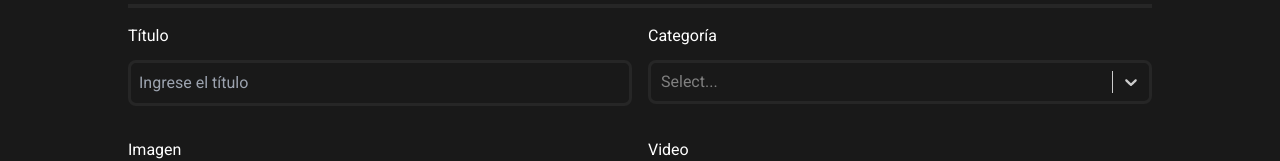
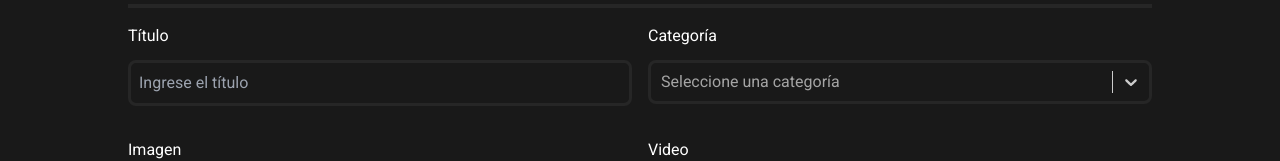
Before and after one commit to ruanovaAlan/AluraFlix, a React (Vite) app: page /nuevo-video in a window 1280 px wide. Shown: the part 333-494 px from the top of the page. Built offline with nearby package versions, Linux system fonts and the light colour scheme.

Commit message:
Add error handling to Form and styling

```diff
--- a/package.json
+++ b/package.json
@@ -10,6 +10,7 @@
     "preview": "vite preview"
   },
   "dependencies": {
+    "json-server": "^1.0.0-beta.1",
     "react": "^18.2.0",
     "react-dom": "^18.2.0",
     "react-router-dom": "^6.23.1",
--- a/src/components/Form.jsx
+++ b/src/components/Form.jsx
@@ -1,5 +1,6 @@
 import Select from 'react-select'
 import categorias from '../../db.json'
+import { useState } from 'react'
 
 const options = categorias.categorias.map(categoria => ({
   value: categoria.categoria,
@@ -7,65 +8,154 @@ const options = categorias.categorias.map(categoria => ({
 }))
 
 export default function Form() {
+  const [nuevoVideo, setNuevoVideo] = useState({
+    titulo: '',
+    descripcion: '',
+    imagen: '',
+    video: '',
+    categoria: ''
+  })
+
+  const [errores, setErrores] = useState({})
+
+  const INPUT_STYLES = (name) => {
+    return `border-[3px] focus:outline-none focus:border-current ${errores[name] ? 'border-[#E53935] hover:border-[#E53935] input-error' : 'border-[#262626] hover:border-[#ccc]'}  rounded-lg bg-transparent p-2 mt-3`
+  }
+
+  const SELECT_STYLES = {
+    control: (base) => ({
+      ...base,
+      backgroundColor: 'transparent',
+      borderRadius: '8px',
+      border: `3px solid ${errores.categoria ? '#E53935' : '#262626'} `,
+      boxShadow: 'none',
+      '&:hover': {
+        border: `3px solid ${errores.categoria ? '#E53935' : '#ccc'} `
+      },
+      height: '44px'
+    }),
+    menu: (base) => ({
+      ...base,
+      backgroundColor: '#262626'
+    }),
+    option: (base, { isFocused }) => ({
+      ...base,
+      backgroundColor: isFocused ? '#393535' : 'transparent',
+      color: 'white',
+      borderRadius: '8px'
+    }),
+    singleValue: (base) => ({
+      ...base,
+      color: 'white'
+    }),
+    placeholder: (base) => ({
+      ...base,
+      color: errores.categoria ? '#E53935' : '#A5A5A5'
+    })
+  }
+
+  const handleChange = (e) => {
+    const { name, value } = e.target
+    setNuevoVideo((prevData) => ({ ...prevData, [name]: value }))
+  }
+
+  const handleSelectChange = (selectedCategory) => {
+    setNuevoVideo({ ...nuevoVideo, categoria: selectedCategory.value })
+  }
+
+  const handleClear = (e) => {
+    e.preventDefault()
+    setNuevoVideo({
+      titulo: '',
+      descripcion: '',
+      imagen: '',
+      video: '',
+      categoria: ''
+    })
+  }
+
+  const handleSubmit = (e) => {
+    e.preventDefault()
+    const validationErrors = {}
+
+    Object.entries(nuevoVideo).forEach(([key, value]) => {
+      if (!value.trim()) {
+        validationErrors[key] = `El campo ${key} es obligatorio`
+      }
+    })
+    setErrores(validationErrors)
+
+    if (Object.keys(validationErrors).length === 0) {
+      console.log('Formulario enviado')
+      handleClear(e)
+    }
+  }
+
   return (
     <form action='' className='mt-8 w-[80%]  mx-auto'>
       <h3 className='text-xl font-bold border-y-4 border-[#262626] py-4'>Crear Tarjeta</h3>
 
       <div className='flex flex-col md:flex-row gap-4 w-full'>
         <div className='flex flex-col w-full md:w-[60%]'>
-          <label htmlFor='title' className='mt-4'>Título</label>
-          <input type='text' id='titulo' placeholder='Ingrese el título' className='w-full border-[3px] border-[#262626] hover:border-[#ccc] rounded-lg bg-transparent p-2 mt-3' />
+          <label htmlFor='titulo' className={`mt-4 ${errores.titulo ? 'text-[#E53935]' : 'text-white'}`}>Título</label>
+          <input
+            type='text' id='titulo' name='titulo' value={nuevoVideo.titulo} onChange={handleChange}
+            placeholder={errores.titulo ? errores.titulo : 'Ingrese el título'}
+            className={`w-full ${INPUT_STYLES('titulo')}`}
+          />
         </div>
         <div className='flex flex-col w-full md:w-[60%]'>
-          <label htmlFor='categoria' className='mt-4 '>Categoría</label>
+          <label htmlFor='categoria' className={`mt-4 ${errores.categoria ? 'text-[#E53935]' : 'text-white'}`}>Categoría</label>
           <Select
+            name='categoria'
+            value={options.find(option => option.value === nuevoVideo.categoria) || ''}
+            onChange={handleSelectChange}
+            placeholder={errores.categoria ? errores.categoria : 'Seleccione una categoría'}
             options={options} className='w-full mt-3'
-            styles={{
-              control: (base) => ({
-                ...base,
-                backgroundColor: 'transparent',
-                borderRadius: '8px',
-                border: '3px solid #262626',
-                boxShadow: 'none',
-                height: '44px'
-              }),
-              menu: (base) => ({
-                ...base,
-                backgroundColor: 'transparent'
-              }),
-              option: (base, { isFocused }) => ({
-                ...base,
-                backgroundColor: isFocused ? '#393535' : 'transparent',
-                color: 'white',
-                borderRadius: '8px'
-              })
-            }}
+            styles={SELECT_STYLES}
           />
         </div>
       </div>
 
       <div className='flex flex-col md:flex-row gap-4 w-full mt-4'>
         <div className='flex flex-col w-full md:w-[50%]'>
-          <label htmlFor='url' className='mt-4'>Imagen</label>
-          <input type='text' id='url' placeholder='Ingrese el enlace de la imagen' className='w-full border-[3px] border-[#262626] hover:border-[#ccc] rounded-lg bg-transparent p-2 mt-3' />
+          <label htmlFor='imagen' className={`mt-4 ${errores.imagen ? 'text-[#E53935]' : 'text-white'}`}>Imagen</label>
+          <input
+            type='text' id='imagen' name='imagen' value={nuevoVideo.imagen} onChange={handleChange}
+            placeholder={errores.imagen ? errores.imagen : 'Ingrese el enlace de la imagen'}
+            className={`w-full ${INPUT_STYLES('imagen')}`}
+          />
         </div>
         <div className='flex flex-col w-full md:w-[50%]'>
-          <label htmlFor='descripcion' className='mt-4'>Video</label>
-          <input id='descripcion' placeholder='Ingrese el enlace del video' className='w-full border-[3px] border-[#262626] hover:border-[#ccc] rounded-lg bg-transparent p-2 mt-3' />
+          <label htmlFor='video' className={`mt-4 ${errores.video ? 'text-[#E53935]' : 'text-white'}`}>Video</label>
+          <input
+            id='video' name='video' value={nuevoVideo.video} onChange={handleChange}
+            placeholder={errores.video ? errores.video : 'Ingrese el enlace del video'}
+            className={`w-full ${INPUT_STYLES('video')}`}
+          />
         </div>
       </div>
 
       <div className='flex flex-col w-full mt-8'>
-        <label htmlFor=''>Descripción</label>
+        <label htmlFor='descripcion' className={errores.descripcion ? 'text-[#E53935]' : 'text-white'}>Descripción</label>
         <textarea
-          name='' id='' cols='20' rows='7' placeholder='¿De qué trata el video?'
-          className='w-full md:w-[70%] border-[3px] border-[#262626] hover:border-[#ccc] rounded-lg bg-transparent p-2 mt-3'
+          value={nuevoVideo.descripcion} name='descripcion' id='descripcion' onChange={handleChange} cols='20' rows='7'
+          placeholder={errores.descripcion ? errores.descripcion : '¿De qué trata el video?'}
+          className={`w-full md:w-[70%] ${INPUT_STYLES('descripcion')}`}
         />
       </div>
 
       <div className='flex flex-col items-center md:items-start md:flex-row gap-6 mt-8 pb-[120px] md:pb-6'>
-        <button className='px-6 py-2 w-[50%] md:w-[20%] border-[3px] border-[#2271D1] hover:border-[#376195] rounded-lg'>GUARDAR</button>
-        <button className='px-6 py-2 w-[50%] md:w-[20%] border-[3px] border-[#F5F5F5] hover:border-[#9a9a9a] rounded-lg'>LIMPIAR</button>
+        <button
+          onClick={handleSubmit}
+          className='px-6 py-2 w-[50%] md:w-[20%] border-[3px] border-[#2271D1] hover:border-[#376195] rounded-lg'
+        >GUARDAR
+        </button>
+        <button
+          onClick={handleClear}
+          className='px-6 py-2 w-[50%] md:w-[20%] border-[3px] border-[#F5F5F5] hover:border-[#9a9a9a] rounded-lg'
+        >LIMPIAR
+        </button>
       </div>
 
     </form>
--- a/src/index.css
+++ b/src/index.css
@@ -6,3 +6,7 @@ html {
   font-family: "Roboto", sans-serif;
   background-color: rgba(0, 0, 0, 0.90);
 }
+
+.input-error::placeholder {
+  color: #E53935;
+}
```
Also changed, not shown: 1 other file (tests, documents, lock files or other folders).
